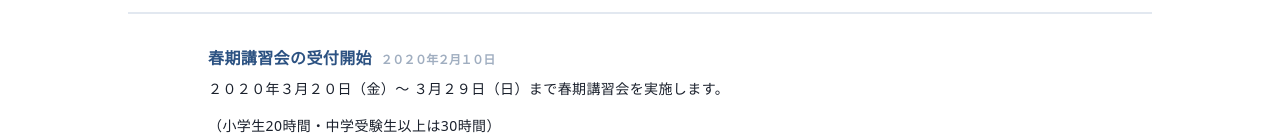
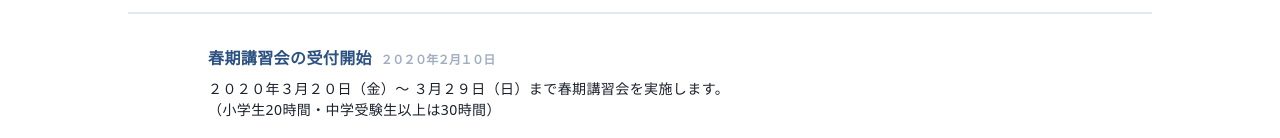
Before and after one commit to fade222/ookayamaschool, a Nuxt app: page /news in a window 1280 px wide. Shown: the part 787-925 px from the top of the page. Built offline with nearby package versions, Linux system fonts and the light colour scheme.

Commit message:
fix: news paragraph spacing

```diff
--- a/pages/news.vue
+++ b/pages/news.vue
@@ -77,10 +77,8 @@
           <div class="text-sm">
             <p class="pt-2">
               ２０２０年３月２０日（金）～
-              ３月２９日（日）まで春期講習会を実施します。
-            </p>
-            <p class="pt-4">
-              （小学生20時間・中学受験生以上は30時間）
+              ３月２９日（日）まで春期講習会を実施します。<br />
+              （小学生20時間・中学受験生以上は30時間）<br />
             </p>
             <p class="pt-4">
               ２３日・２４日・２５日はお休みです。
```
